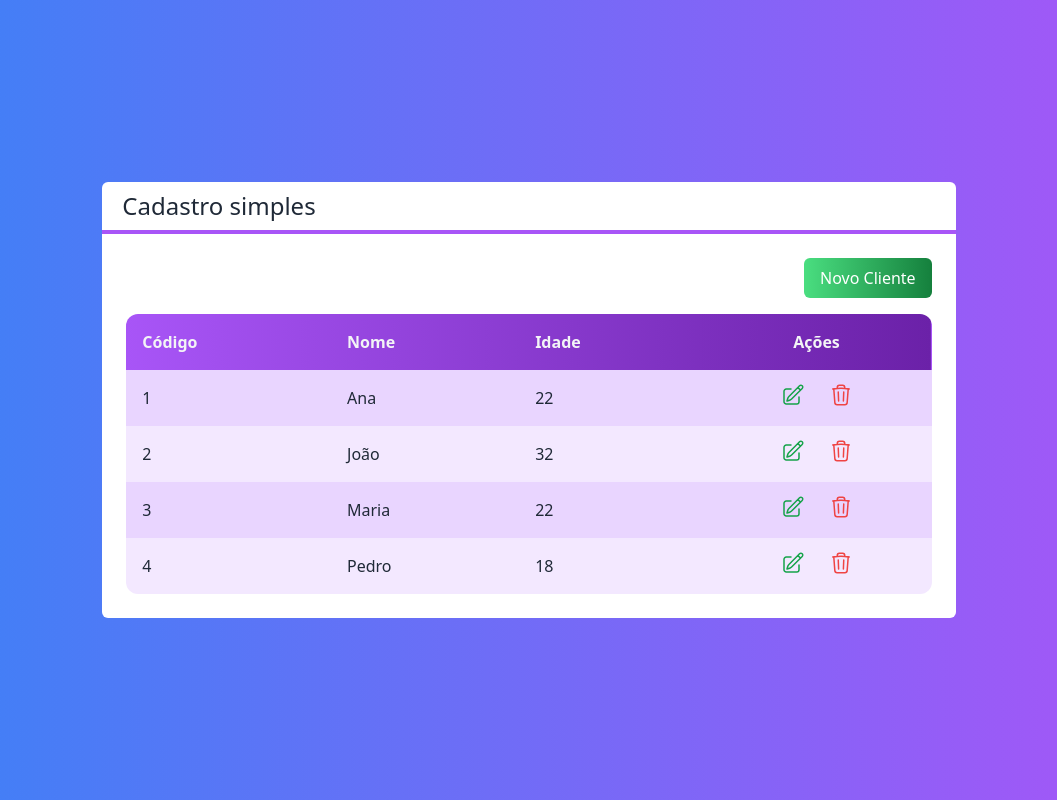
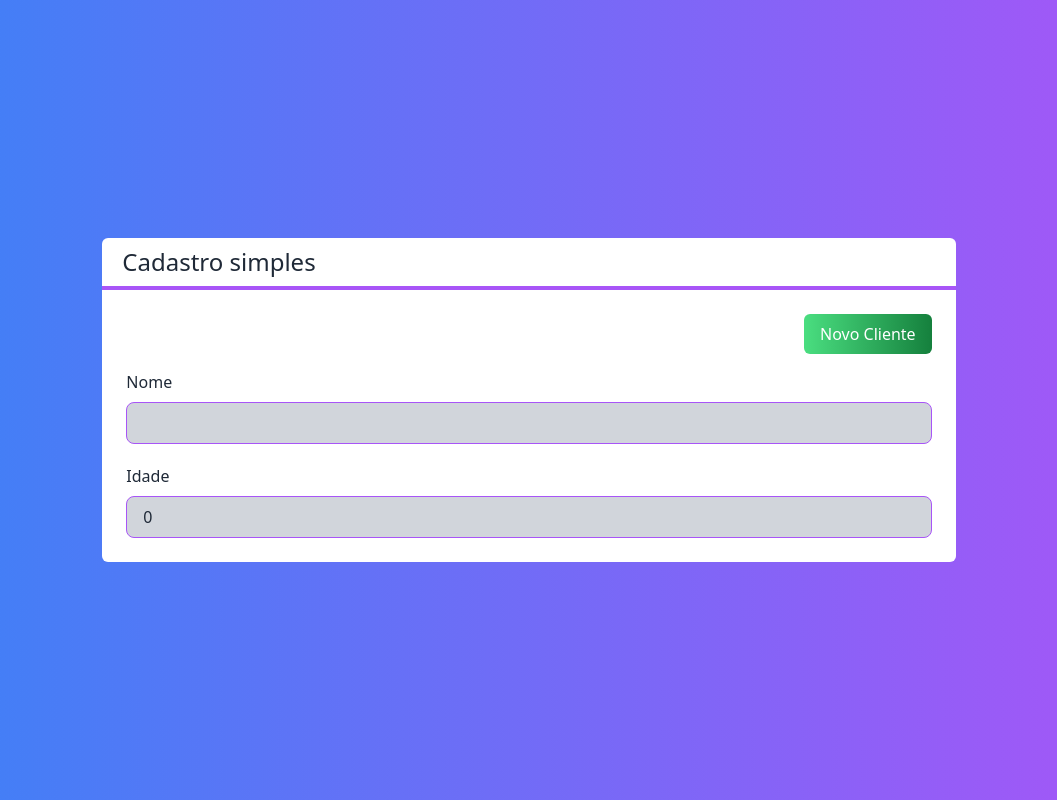
Before and after one commit to fjuncal/crud-firestore-next, a Next.js app: page / in a window 1280 px wide. Shown: the whole page, without its empty margins (111-1168 px from the left). Built offline with nearby package versions, Linux system fonts and the light colour scheme.

Commit message:
Finalizando os componentes de Entrada e de formulário

```diff
--- a/src/components/Entrada.tsx
+++ b/src/components/Entrada.tsx
@@ -3,16 +3,24 @@ interface EntradaProps {
   texto: string;
   valor: any;
   somenteLeitura?: boolean;
+  className?: string;
+  valorMudou?: (valor: any) => void;
 }
 
 export default function Entrada(props: EntradaProps) {
   return (
-    <div>
-      <label>{props.texto}</label>
+    <div className={`flex flex-col ${props.className}`}>
+      <label className="mb-2">{props.texto}</label>
       <input
         type={props.tipo ?? "text"}
         value={props.valor}
         readOnly={props.somenteLeitura}
+        onChange={(e) => props.valorMudou?.(e.target.value)}
+        className={`
+           border border-purple-500 rounded-lg
+           focus:outline-none bg-gray-300 px-4 py-2
+           ${props.somenteLeitura ? "" : "focus:bg-white"}
+            `}
       />
     </div>
   );
--- a/src/components/Formulario.tsx
+++ b/src/components/Formulario.tsx
@@ -1,11 +1,34 @@
+import { useState } from "react";
 import Entrada from "./Entrada";
+import Cliente from "@/core/Cliente";
 
-interface FormularioProps {}
+interface FormularioProps {
+  cliente: Cliente;
+}
 
 export default function Formulario(props: FormularioProps) {
+  const id = props.cliente?.id;
+  const [nome, setNome] = useState(props.cliente?.nome ?? "");
+  const [idade, setIdade] = useState(props.cliente?.idade ?? 0);
   return (
     <div>
-      <Entrada texto="Nome" valor="Teste" />
+      {id ? (
+        <Entrada somenteLeitura texto="Código" valor={id} className="mb-5" />
+      ) : (
+        false
+      )}
+      <Entrada
+        texto="Nome"
+        valor={nome}
+        valorMudou={setNome}
+        className="mb-5"
+      />
+      <Entrada
+        texto="Idade"
+        tipo="number"
+        valor={idade}
+        valorMudou={setIdade}
+      />
     </div>
   );
 }
--- a/src/pages/index.tsx
+++ b/src/pages/index.tsx
@@ -1,4 +1,5 @@
 import Botao from "@/components/Botao";
+import Formulario from "@/components/Formulario";
 import Layout from "@/components/Layout";
 import Tabela from "@/components/Tabela";
 import Cliente from "@/core/Cliente";
@@ -32,11 +33,12 @@ export default function Home() {
           </Botao>
         </div>
 
-        <Tabela
+        {/* <Tabela
           clientes={clientes}
           clienteSelecionado={clienteSelecionado}
           clienteExcluido={clienteExcluido}
-        ></Tabela>
+        ></Tabela> */}
+        <Formulario />
       </Layout>
     </div>
   );
```
